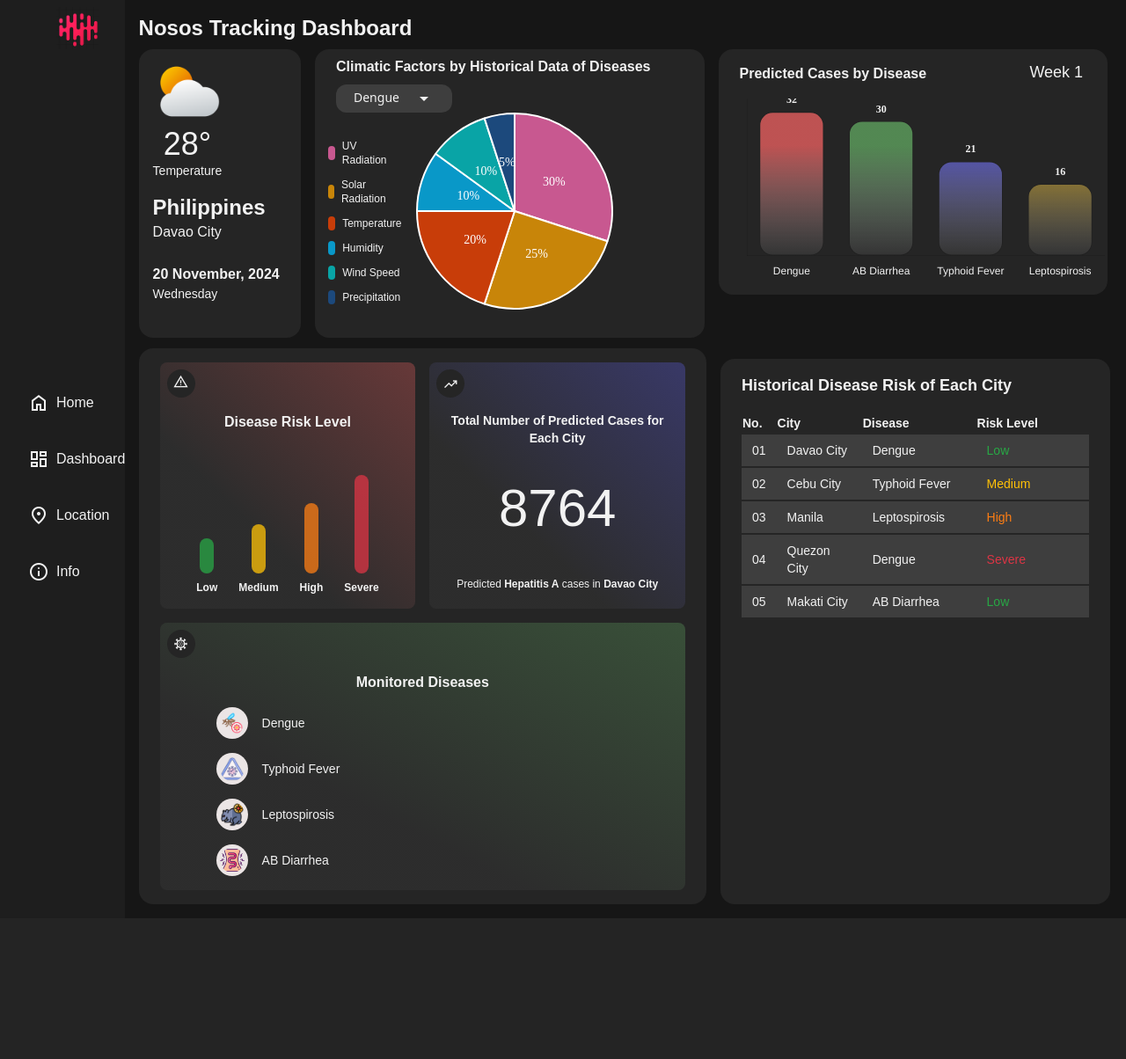
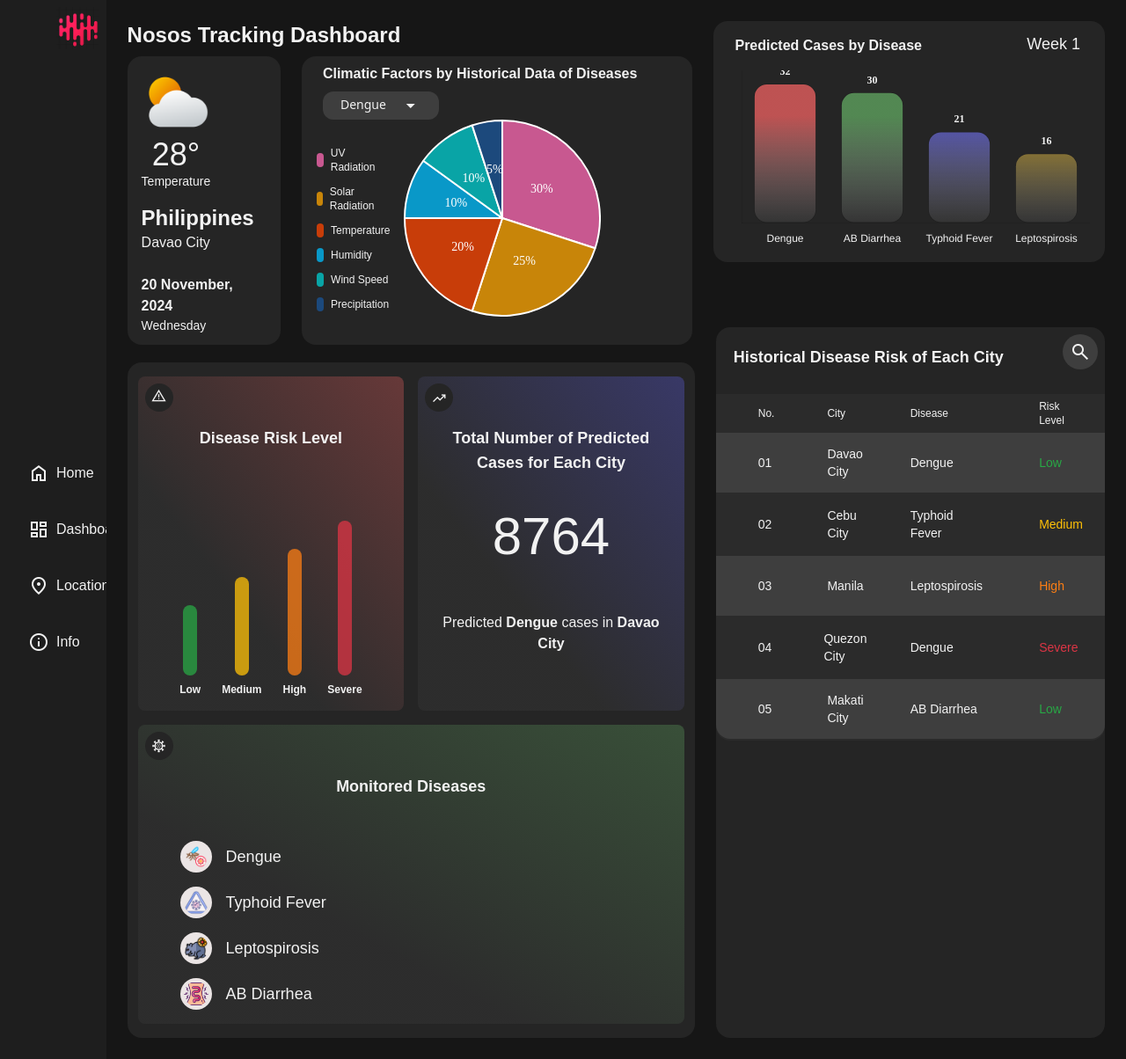
Before and after one commit to NorLz/ADS-Dashboard, a Flask app: page /dashboard in a window 1280 px wide. Shown: the whole page at 88% size. Before the commit the page ends 1044 px from the top, so only its background shows below. Run offline with Flask 3, Linux system fonts and the light colour scheme; some libraries are stand-ins or nearby versions; some web fonts are replaced.

Commit message:
dashboard_changes

```diff
--- a/templates/dashboard.html
+++ b/templates/dashboard.html
@@ -9,19 +9,20 @@
     <title>Dashboard</title>
     <script src="https://cdn.tailwindcss.com"></script>
     <script src="https://cdn.jsdelivr.net/npm/chart.js"></script>
+
 </head>
 <body class="bg-[#161616]">
-    <div class="flex flex-row md:flex-row">
-        {% include 'sidebar.html' %}
-        <div class="flex-grow p-4 w-full">
+    <div class="flex flex-row md:flex-row h-max ">
+            {% include 'sidebar.html' %}
+        <div class="flex-grow p-6 w-full">
             <div class="text-[#f2f2f2] font-bold text-2xl">
                 <h1>Nosos Tracking Dashboard</h1>
             </div>
 
             <!-- WEATHER INFORMATION AND PIE CHART -->
-            <div class="flex flex-row md:flex-row gap-4 mt-2">
+            <div class="flex flex-row md:flex-row gap-6 mt-2">
                 <!-- Weather Information Box -->
-                <div class= "flex flex-col bg-[#252525] w-full md:w-1/6 h-auto rounded-2xl text-[#f2f2f2] px-3 py-2">
+                <div class= "flex flex-col bg-[#252525] w-full md:w-1/6 rounded-2xl text-[#f2f2f2] px-3 py-3">
 
                     <div class="flex flex-col justify-between items-start px-1">
                         <img src="{{ url_for('static', filename='images/Weather.png') }}" class="bg-[#252525] w-20 h-20 object-contain" alt="Weather">
@@ -88,7 +89,7 @@
                         </div>
                     </div>
                 </div>
-                <div class="w-full md:w-2/5 relative">
+                <div class="w-full md:w-2/5 relative -mt-10">
                     <div class="bg-[#252525] w-full h-auto rounded-2xl text-[#f2f2f2] px-6 py-4 relative">
                         <div class="flex flex-col relative">
                             <h2 class="font-semibold">Predicted Cases by Disease</h2>
@@ -101,19 +102,19 @@
             </div>
 
             <!-- DISEASE INFORMATION -->
-            <div class="flex flex-row gap-4">
-                <div class="bg-[#252525] w-full md:w-7/12 h-auto rounded-2xl text-[#f2f2f2] px-6 py-4 mt-3">
+            <div class="flex flex-row gap-6">
+                <div class="bg-[#252525] w-full md:w-7/12 rounded-2xl text-[#f2f2f2] px-3 py-4 mt-5">
                     <div class="flex flex-wrap gap-4">
                         <!-- Disease Risk Level Section -->
-                        <div class="rounded-lg w-full md:w-1/2 h-auto flex-1 text-center p-4 relative bg-gradient-to-bl from-[rgba(255,102,102,0.3)] from-0% to-[rgba(62,62,62,0.3)] to-65%">
+                        <div class="rounded-lg w-full md:w-1/2 flex-1 text-center p-4 lg:h-auto relative bg-gradient-to-bl from-[rgba(255,102,102,0.3)] from-0% to-[rgba(62,62,62,0.3)] to-65%">
                             <span class="material-symbols-outlined bg-[#252525] rounded-full text-lg size-8 absolute top-2 left-2">warning</span>
                             <div class="mt-10">
-                                <h2 class="font-semibold text-base">Disease Risk Level</h2>
-                                <ol class="flex flex-row items-end justify-center gap-6 mt-12">
-                                    <li class="flex flex-col items-center"><span class="bg-[#28A745] w-4 h-10 rounded-lg mb-2 opacity-75"></span><h5 class="text-xs font-semibold">Low</h5></li>
-                                    <li class="flex flex-col items-center"><span class="bg-[#FFC107] w-4 h-14 rounded-lg mb-2 opacity-75"></span><h5 class="text-xs font-semibold">Medium</h5></li>
-                                    <li class="flex flex-col items-center"><span class="bg-[#FD7E14] w-4 h-20 rounded-lg mb-2 opacity-75"></span><h5 class="text-xs font-semibold">High</h5></li>
-                                    <li class="flex flex-col items-center"><span class="bg-[#DC3545] w-4 h-28 rounded-lg mb-2 opacity-75"></span><h5 class="text-xs font-semibold">Severe</h5></li>
+                                <h2 class="font-semibold text-base lg:text-lg">Disease Risk Level</h2>
+                                <ol class="flex flex-row items-end justify-center gap-6 mt-12 lg:mt-20">
+                                    <li class="flex flex-col items-center"><span class="bg-[#28A745] w-4 h-10 lg:h-20 rounded-lg mb-2 opacity-75"></span><h5 class="text-xs font-semibold">Low</h5></li>
+                                    <li class="flex flex-col items-center"><span class="bg-[#FFC107] w-4 h-14 lg:h-28 rounded-lg mb-2 opacity-75"></span><h5 class="text-xs font-semibold">Medium</h5></li>
+                                    <li class="flex flex-col items-center"><span class="bg-[#FD7E14] w-4 h-20 lg:h-36 rounded-lg mb-2 opacity-75"></span><h5 class="text-xs font-semibold">High</h5></li>
+                                    <li class="flex flex-col items-center"><span class="bg-[#DC3545] w-4 h-28 lg:h-44 rounded-lg mb-2 opacity-75"></span><h5 class="text-xs font-semibold">Severe</h5></li>
                                 </ol>
                             </div>
                         </div>
@@ -122,9 +123,9 @@
                         <div class="rounded-lg w-full md:w-1/2 h-auto flex-1 text-center p-4 relative bg-gradient-to-bl from-[rgba(102,102,255,0.3)] from-0% to-[rgba(62,62,62,0.3)] to-65%">
                             <span class="material-symbols-outlined bg-[#252525] rounded-full text-lg size-8 absolute top-2 left-2 p-0.5">trending_up</span>
                             <div class="mt-10">
-                                <h2 class="font-semibold text-sm">Total Number of Predicted Cases for Each City</h2>
+                                <h2 class="font-semibold text-sm lg:text-lg">Total Number of Predicted Cases for Each City</h2>
                                 <h2 class="mt-10 text-6xl font-thin">8764</h2>
-                                <h5 class="text-xs mt-12">Predicted <span class="font-bold">Hepatitis A</span> cases in <span class="font-bold">Davao City</span></h5>
+                                <h5 class="text-xs mt-14 lg:text-base">Predicted <span class="font-bold">Dengue</span> cases in <span class="font-bold">Davao City</span></h5>
                             </div>
                         </div>
 
@@ -133,23 +134,23 @@
                         <div class="rounded-lg w-full md:w-1/2 h-auto flex-1 text-center p-4 relative bg-gradient-to-bl from-[rgba(102,178,102,0.3)] from-0% to-[rgba(62,62,62,0.3)] to-65%">
                             <span class="material-symbols-outlined bg-[#252525] rounded-full text-lg size-8 absolute top-2 left-2 p-0.5">coronavirus</span>
                             <div class="mt-10 flex flex-col">
-                                <h2 class="font-semibold text-sm md:text-base">Monitored Diseases</h2>
-                                <div class="ml-12">
-                                    <div class="flex items-center gap-4 mt-4">
+                                <h2 class="font-semibold text-sm md:text-base lg:text-lg ">Monitored Diseases</h2>
+                                <div class="ml-12 lg:ml-8">
+                                    <div class="flex items-center gap-4 mt-4 lg:mt-12">
                                         <img src="{{ url_for('static', filename='images/mosquito.png') }}" class="bg-[#ebe5e5] rounded-full w-9 h-9 p-1 object-contain" alt="Mosquito">
-                                        <h2 class="text-sm font-normal">Dengue</h2>
+                                        <h2 class="text-sm font-normal lg:text-lg">Dengue</h2>
                                     </div>
                                     <div class="flex items-center gap-4 mt-4">
                                         <img src="{{ url_for('static', filename='images/typhoid.png') }}" class="bg-[#ebe5e5] rounded-full w-9 h-9 p-1 object-contain" alt="Mosquito">
-                                        <h2 class="text-sm font-normal">Typhoid Fever</h2>
+                                        <h2 class="text-sm font-normal lg:text-lg">Typhoid Fever</h2>
                                     </div>
                                     <div class="flex items-center gap-4 mt-4">
                                         <img src="{{ url_for('static', filename='images/mouse.png') }}" class="bg-[#ebe5e5] rounded-full w-9 h-9 p-1 object-contain" alt="Mosquito">
-                                        <h2 class="text-sm font-normal">Leptospirosis</h2>
+                                        <h2 class="text-sm font-normal lg:text-lg">Leptospirosis</h2>
                                     </div>
                                     <div class="flex items-center gap-4 mt-4">
                                         <img src="{{ url_for('static', filename='images/abd.png') }}" class="bg-[#ebe5e5] rounded-full w-9 h-9 p-1 object-contain" alt="Mosquito">
-                                        <h2 class="text-sm font-normal">AB Diarrhea</h2>
+                                        <h2 class="text-sm font-normal lg:text-lg">AB Diarrhea</h2>
                                     </div>
                                 </div>
                             </div>
@@ -157,56 +158,62 @@
                     </div>
                 </div>
                 <!-- Historical Disease Risk Section -->
-                <div class="bg-[#252525] h-auto w-full md:w-2/5 relative rounded-2xl text-[#f2f2f2] px-6 py-4 mt-6 ">
-                    <div class="flex flex-col ">
-                        <h2 class="font-semibold text-lg mb-4">Historical Disease Risk of Each City</h2>
-                        <table class="w-full border-separate border-spacing-y-0.5">
+                <div class="bg-[#252525] h-auto w-full md:w-2/5 relative rounded-2xl text-[#f2f2f2] -mt-5">
+                    <div class="flex flex-col">
+                        <h2 class="font-semibold text-lg mb-2 py-5 px-5">Historical Disease Risk of Each City</h2>
+                        <button class="absolute right-2 top-2 text-lg bg-[#3e3e3e] p-2 rounded-full size-10 flex items-center">
+                            <span class="material-symbols-outlined ">
+                                search
+                                </span>
+                        </button>
+                        <table class="w-full border-separate border-spacing-y-0.5 bg-[#3A3A3A] bg-opacity-30 rounded-b-2xl">
                             <thead>
-                                <tr class="text-left text-sm font-bold">
-                                    <th class="w-1/12">No.</th>
-                                    <th class="w-3/12">City</th>
-                                    <th class="w-4/12">Disease</th>
-                                    <th class="w-4/12">Risk Level</th>
+                                <tr class="text-left text-xs">
+                                    <th class="w-1/12 py-3 px-12 font-extralight">No.</th>
+                                    <th class="w-3/12 px-3 font-extralight">City</th>
+                                    <th class="w-4/12 px-10 font-extralight">Disease</th>
+                                    <th class="w-4/12 px-6 font-extralight ">Risk Level</th>
                                 </tr>
                             </thead>
-                            <tbody class="text-sm font-medium">
+                            <tbody class="text-sm font-medium rounded-full">
                                 <tr class="bg-[#3E3E3E] rounded-2xl">
-                                    <td class="py-2 px-3">01</td>
-                                    <td class="py-2 px-3">Davao City</td>
-                                    <td class="py-2 px-3">Dengue</td>
-                                    <td class="py-2 px-3 text-[#28A745]">Low</td>
+                                    <td class="py-4 px-12 lg:py-6">01</td>
+                                    <td class="py-3 px-3">Davao City</td>
+                                    <td class="py-3 px-10">Dengue</td>
+                                    <td class="py-3 px-6 text-[#28A745]">Low</td>
+                                </tr>
+                                <tr class="bg-[#] rounded-lg">
+                                    <td class="py-4 px-12 lg:py-6">02</td>
+                                    <td class="py-3 px-3">Cebu City</td>
+                                    <td class="py-3 px-10">Typhoid Fever</td>
+                                    <td class="py-3 px-6 text-[#FFC107]">Medium</td>
                                 </tr>
                                 <tr class="bg-[#3E3E3E] rounded-lg">
-                                    <td class="py-2 px-3">02</td>
-                                    <td class="py-2 px-3">Cebu City</td>
-                                    <td class="py-2 px-3">Typhoid Fever</td>
-                                    <td class="py-2 px-3 text-[#FFC107]">Medium</td>
+                                    <td class="py-4 px-12 lg:py-6">03</td>
+                                    <td class="py-3 px-3">Manila</td>
+                                    <td class="py-3 px-10">Leptospirosis</td>
+                                    <td class="py-3 px-6 text-[#FD7E14]">High</td>
+                                </tr>
+                                <tr class="bg-[#] rounded-lg">
+                                    <td class="py-4 px-12 lg:py-6">04</td>
+                                    <td class="py-2 px-2">Quezon City</td>
+                                    <td class="py-2 px-10">Dengue</td>
+                                    <td class="py-2 px-6 text-[#DC3545]">Severe</td>
                                 </tr>
                                 <tr class="bg-[#3E3E3E] rounded-lg">
-                                    <td class="py-2 px-3">03</td>
-                                    <td class="py-2 px-3">Manila</td>
-                                    <td class="py-2 px-3">Leptospirosis</td>
-                                    <td class="py-2 px-3 text-[#FD7E14]">High</td>
-                                </tr>
-                                <tr class="bg-[#3E3E3E] rounded-lg">
-                                    <td class="py-2 px-3">04</td>
-                                    <td class="py-2 px-3">Quezon City</td>
-                                    <td class="py-2 px-3">Dengue</td>
-                                    <td class="py-2 px-3 text-[#DC3545]">Severe</td>
-                                </tr>
-                                <tr class="bg-[#3E3E3E] rounded-lg">
-                                    <td class="py-2 px-3">05</td>
+                                    <td class="py-4 px-12 rounded-bl-2xl lg:py-6">05</td>
                                     <td class="py-2 px-3">Makati City</td>
-                                    <td class="py-2 px-3">AB Diarrhea</td>
-                                    <td class="py-2 px-3 text-[#28A745]">Low</td>
+                                    <td class="py-2 px-10">AB Diarrhea</td>
+                                    <td class="py-2 px-6 text-[#28A745] rounded-br-2xl">Low</td>
                                 </tr>
                             </tbody>
                         </table>
                     </div>
                 </div>
 
+
             </div>
-            </div>
+        </div>
     </div>
 
     <script src="{{ url_for('static', filename='js/dashboard.js') }}"></script>
```
